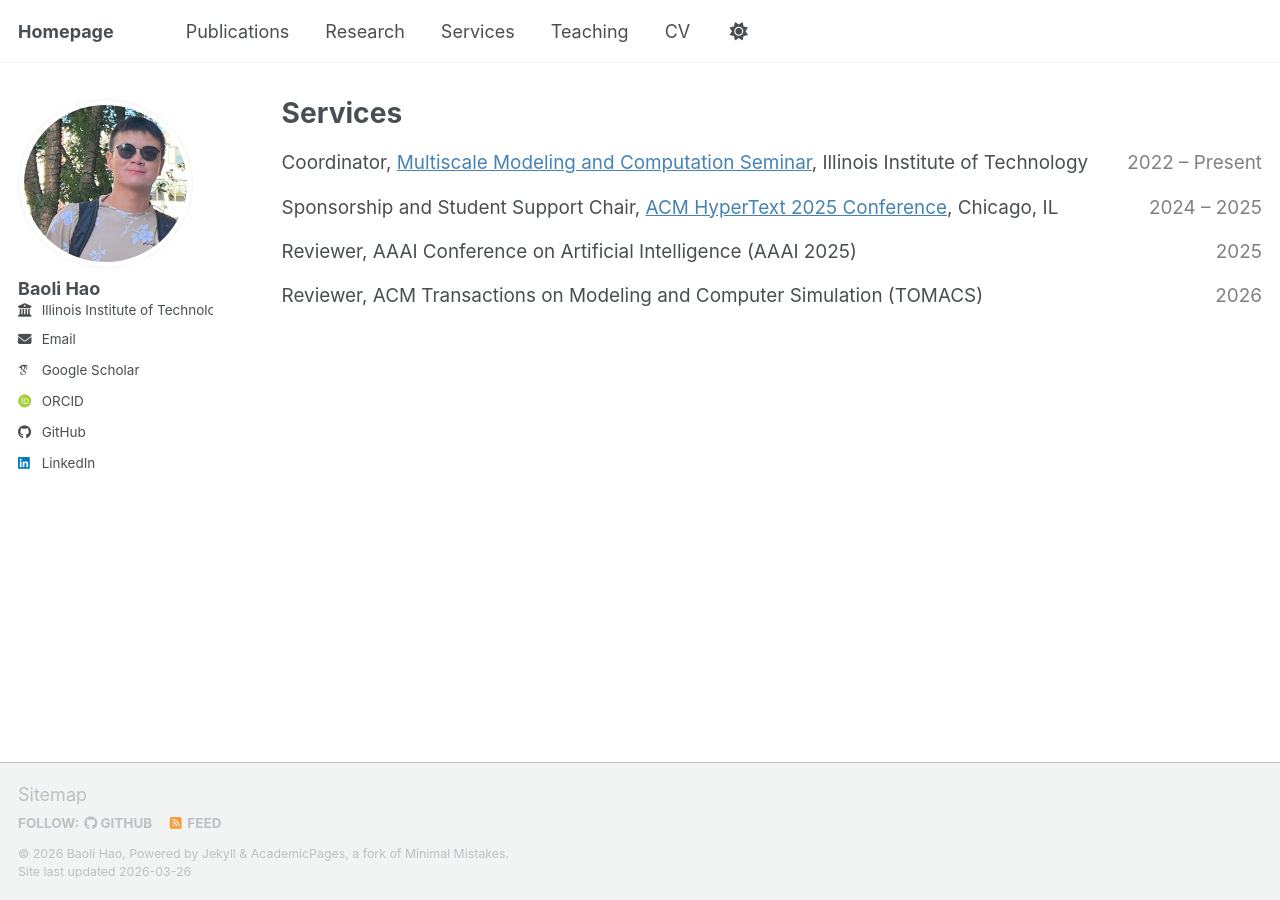
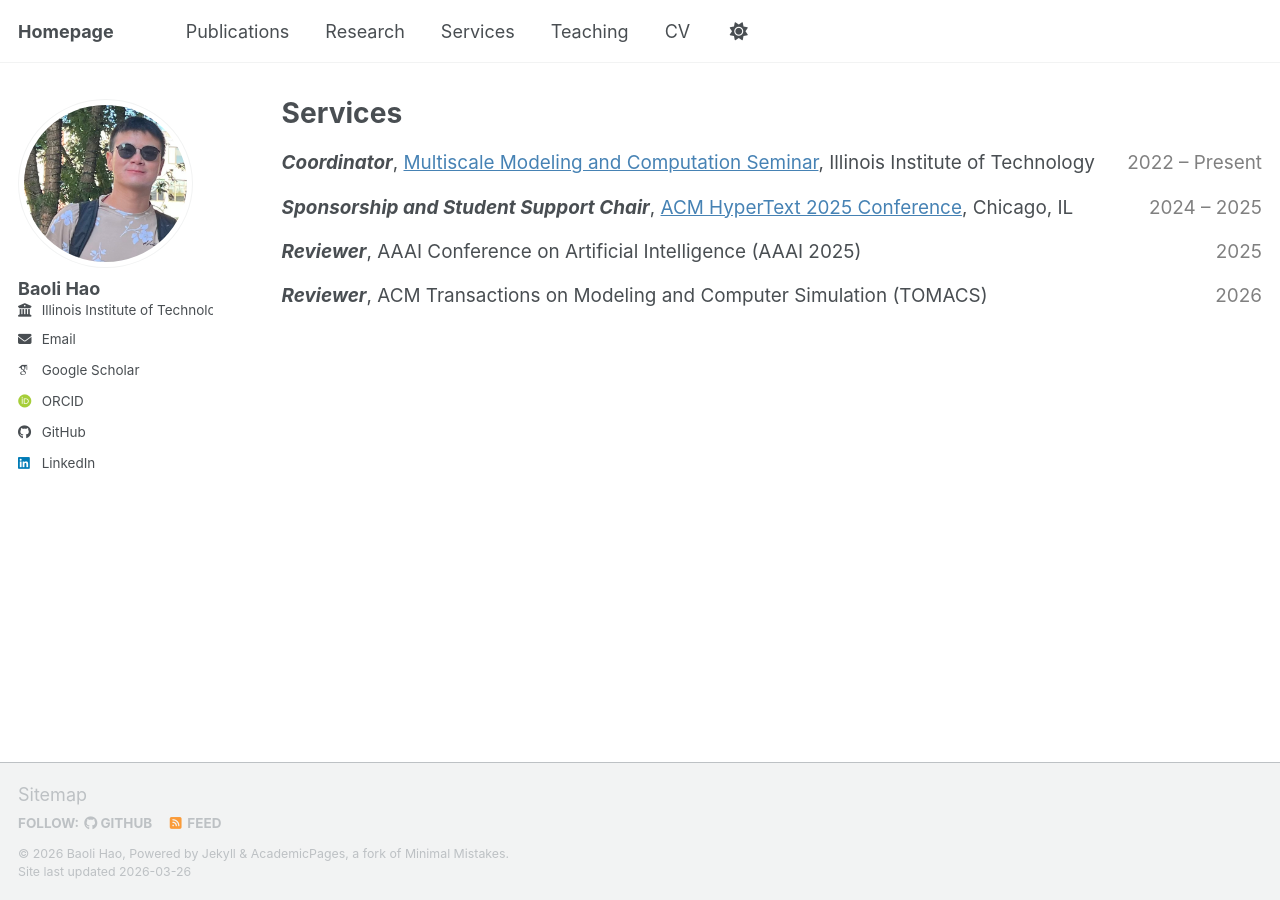
Before and after one commit to baolihao/baolihao.github.io, a Jekyll site: the page built from _pages/services.html, in a window 1280 px wide. Built offline with Jekyll 4.4.1, drawn with Linux system fonts in a browser that asks for light colours; some web fonts are replaced; a script bundle is joined from its source files by our own code; library files that are not in the unit come from our copies.

Commit message:
Update services.html

```diff
--- a/_pages/services.html
+++ b/_pages/services.html
@@ -12,19 +12,19 @@ author_profile: true
 
 <table style="width:100%; border:none; border-collapse:collapse; font-size:1.05em;">
   <tr style="border:none;">
-    <td style="border:none; vertical-align:top; padding:8px 0;"><bm>Coordinator</bm>, <a href="https://sites.google.com/view/multiscaleiit/home">Multiscale Modeling and Computation Seminar</a>, Illinois Institute of Technology</td>
+    <td style="border:none; vertical-align:top; padding:8px 0;"><b><em>Coordinator</em></b>, <a href="https://sites.google.com/view/multiscaleiit/home">Multiscale Modeling and Computation Seminar</a>, Illinois Institute of Technology</td>
     <td style="border:none; vertical-align:top; padding:8px 0; text-align:right; white-space:nowrap; color:grey;">2022 – Present</td>
   </tr>
   <tr style="border:none;">
-    <td style="border:none; vertical-align:top; padding:8px 0;"><bm>Sponsorship and Student Support Chair</bm>, <a href="https://ht.acm.org/ht2025/organizers/">ACM HyperText 2025 Conference</a>, Chicago, IL</td>
+    <td style="border:none; vertical-align:top; padding:8px 0;"><b><em>Sponsorship and Student Support Chair</em></b>, <a href="https://ht.acm.org/ht2025/organizers/">ACM HyperText 2025 Conference</a>, Chicago, IL</td>
     <td style="border:none; vertical-align:top; padding:8px 0; text-align:right; white-space:nowrap; color:grey;">2024 – 2025</td>
   </tr>
   <tr style="border:none;">
-    <td style="border:none; vertical-align:top; padding:8px 0;"><bm>Reviewer</bm>, AAAI Conference on Artificial Intelligence (AAAI 2025)</td>
+    <td style="border:none; vertical-align:top; padding:8px 0;"><b><em>Reviewer</em></b>, AAAI Conference on Artificial Intelligence (AAAI 2025)</td>
     <td style="border:none; vertical-align:top; padding:8px 0; text-align:right; white-space:nowrap; color:grey;">2025</td>
   </tr>
   <tr style="border:none;">
-    <td style="border:none; vertical-align:top; padding:8px 0;"><bm>Reviewer</bm>, ACM Transactions on Modeling and Computer Simulation (TOMACS)</td>
+    <td style="border:none; vertical-align:top; padding:8px 0;"><b><em>Reviewer</em></b>, ACM Transactions on Modeling and Computer Simulation (TOMACS)</td>
     <td style="border:none; vertical-align:top; padding:8px 0; text-align:right; white-space:nowrap; color:grey;">2026</td>
   </tr>
 </table>
```
